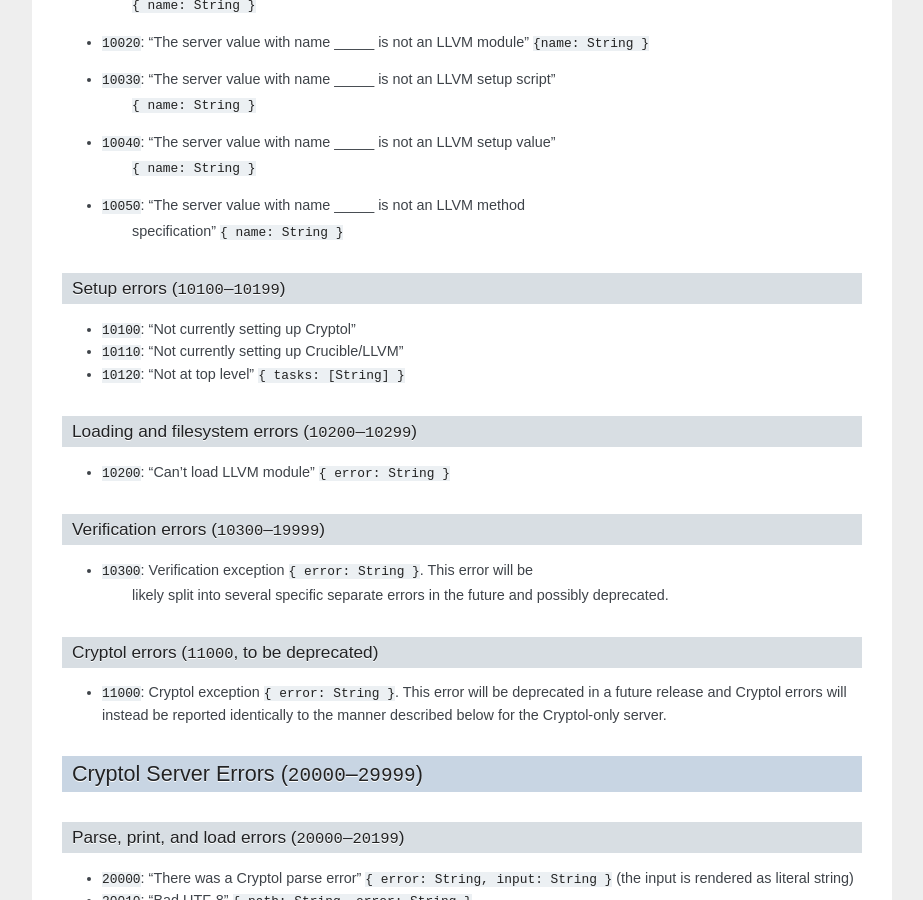
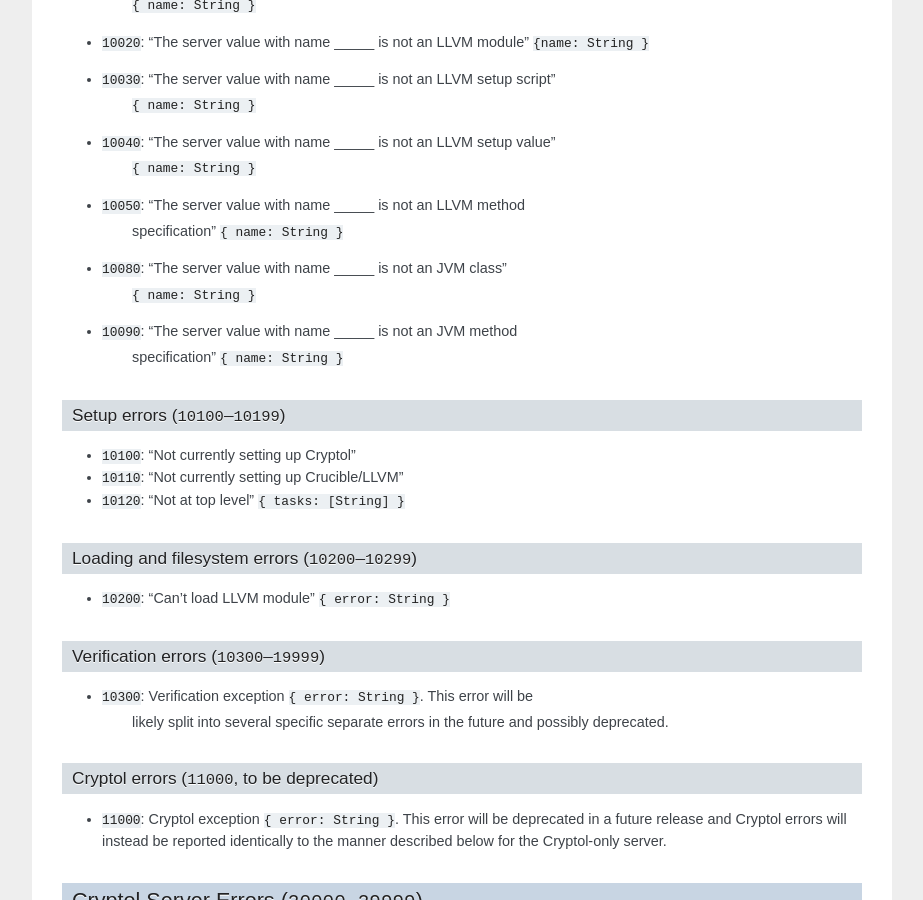
Before and after one commit to GaloisInc/argo, a Sphinx documentation site: the page built from docs/Errors.rst, in a window 1280 px wide and 900 px high, scrolled down 954 px. Shown: the whole window, without its empty margins (198-1121 px from the left). Built offline with Sphinx 7.4.7, drawn with Linux system fonts in a browser that asks for light colours.

Commit message:
Update protocol documentation

```diff
--- a/docs/Errors.rst
+++ b/docs/Errors.rst
@@ -62,6 +62,11 @@
 - ``10040``: “The server value with name \____\_ is not an LLVM setup value”
    ``{ name: String }``
 - ``10050``: “The server value with name \____\_ is not an LLVM method
+   specification”
+   ``{ name: String }``
+- ``10080``: “The server value with name \____\_ is not an JVM class”
+   ``{ name: String }``
+- ``10090``: “The server value with name \____\_ is not an JVM method
    specification”
    ``{ name: String }``
 
```
